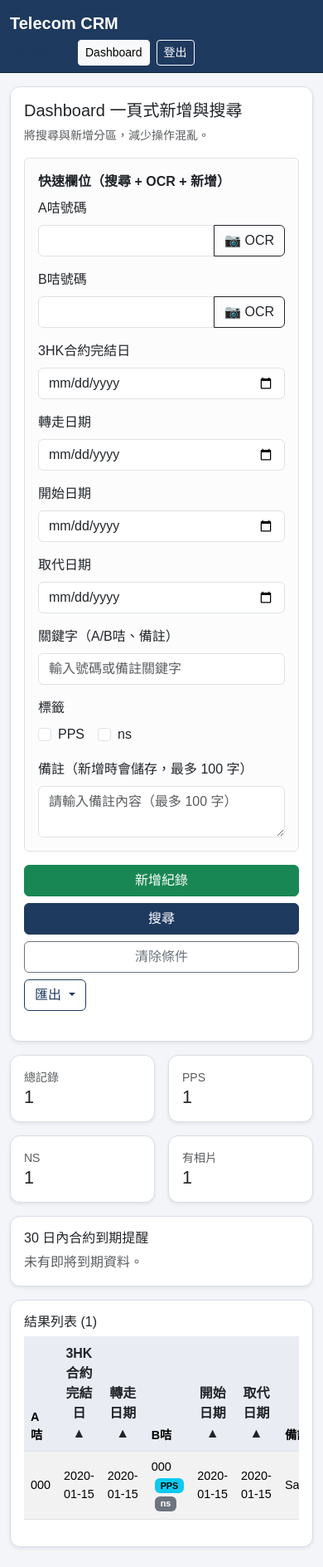
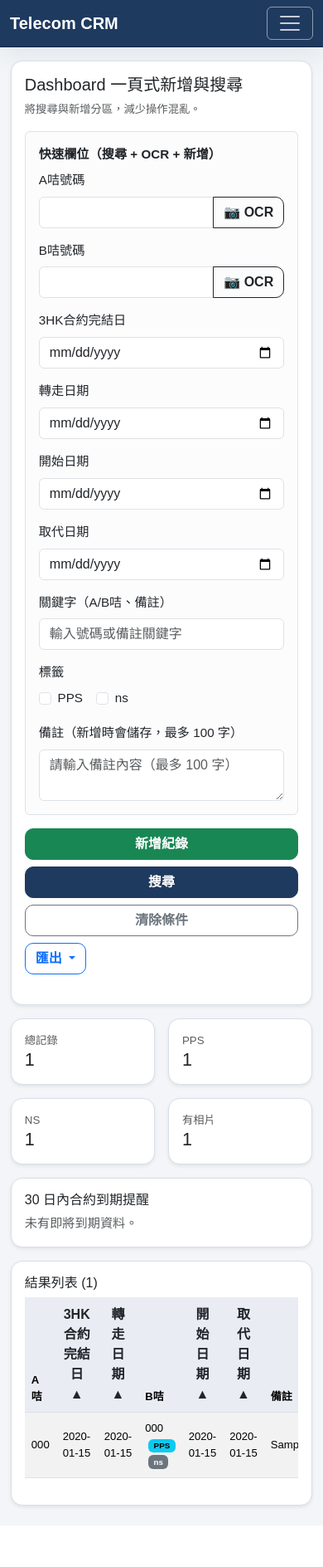
Before and after one commit to japanandykeung1979-tech/super-duper-tribble, a Flask app: page /dashboard in a window 390 px wide. Shown: the whole page at 83% size. After the commit the page ends 1820 px from the top, so only its background shows below. Run offline with Flask 3, Linux system fonts and the light colour scheme; the visitor is signed in with stand-in values (Sample User, id 1); tables that the repository leaves empty hold one stand-in row (values such as "Sample post"); grey boxes marked "Sample" are stand-in pictures.

Commit message:
Refactor CRM forms, security, and responsive UI polish

```diff
--- a/app.py
+++ b/app.py
@@ -12,7 +12,7 @@ from typing import Any
 from uuid import uuid4
 from xml.sax.saxutils import escape
 
-from flask import Flask, Response, flash, g, jsonify, redirect, render_template, request, session, url_for
+from flask import Flask, Response, abort, flash, g, jsonify, redirect, render_template, request, session, url_for
 from werkzeug.utils import secure_filename
 
 try:
@@ -29,6 +29,40 @@ app.config["SECRET_KEY"] = os.environ.get("SECRET_KEY", "dev-secret-key-change-m
 DNO_OPTIONS = ["CMHK", "CSL", "SmarTone", "3HK", "HKBN", "其他"]
 PLAN_OPTIONS = ["5G Basic", "5G Premium", "4.5G Value", "Family Plan", "Data SIM"]
 TIME_OPTIONS = ["AM", "PM"]
+DATE_FIELDS = ["contract_end_date", "transfer_out_date", "start_date", "replacement_date"]
+MNP_REQUIRED_FIELDS = [
+    "english_name",
+    "chinese_name",
+    "hkid",
+    "port_in_number",
+    "sim_number",
+    "dno",
+    "card_type",
+    "plan",
+    "cutover_date",
+    "cutover_time",
+    "real_name_registration",
+    "a_card_number",
+    "b_card_number",
+    "contract_end_date",
+    "transfer_out_date",
+    "start_date",
+    "replacement_date",
+]
+EDIT_REQUIRED_FIELDS = [
+    "english_name",
+    "chinese_name",
+    "hkid",
+    "port_in_number",
+    "sim_number",
+    "dno",
+    "card_type",
+    "plan",
+    "cutover_date",
+    "cutover_time",
+    "real_name_registration",
+]
+VALID_REAL_NAME_VALUES = {"是", "否"}
 UPLOAD_FOLDER = BASE_DIR / "static" / "uploads"
 ALLOWED_IMAGE_EXTENSIONS = {"png", "jpg", "jpeg", "gif", "webp", "bmp", "heic", "heif"}
 
@@ -86,6 +120,20 @@ def init_db() -> None:
         if column not in existing_columns:
             db.execute(f"ALTER TABLE orders ADD COLUMN {column} {column_type}")
 
+    db.executescript(
+        """
+        CREATE INDEX IF NOT EXISTS idx_orders_created_at ON orders(created_at DESC);
+        CREATE INDEX IF NOT EXISTS idx_orders_contract_end_date ON orders(contract_end_date);
+        CREATE INDEX IF NOT EXISTS idx_orders_transfer_out_date ON orders(transfer_out_date);
+        CREATE INDEX IF NOT EXISTS idx_orders_start_date ON orders(start_date);
+        CREATE INDEX IF NOT EXISTS idx_orders_replacement_date ON orders(replacement_date);
+        CREATE INDEX IF NOT EXISTS idx_orders_a_card_number ON orders(a_card_number);
+        CREATE INDEX IF NOT EXISTS idx_orders_b_card_number ON orders(b_card_number);
+        CREATE INDEX IF NOT EXISTS idx_orders_pps ON orders(pps);
+        CREATE INDEX IF NOT EXISTS idx_orders_ns ON orders(ns);
+        """
+    )
+
     db.commit()
     db.close()
 
@@ -105,6 +153,29 @@ def login_required(view):
         return view(**kwargs)
 
     return wrapped_view
+
+
+@app.before_request
+def csrf_protect() -> None:
+    if request.method != "POST":
+        return
+
+    token = request.form.get("_csrf_token") or request.headers.get("X-CSRF-Token")
+    expected = session.get("csrf_token")
+    if not expected or token != expected:
+        if request.path.startswith("/api/"):
+            abort(400, description="CSRF 驗證失敗。")
+        flash("表單驗證逾時，請重新提交。", "danger")
+        return redirect(request.url)
+
+
+@app.context_processor
+def inject_csrf_token() -> dict[str, str]:
+    token = session.get("csrf_token")
+    if not token:
+        token = uuid4().hex
+        session["csrf_token"] = token
+    return {"csrf_token": token}
 
 
 def insert_order(data: dict[str, Any]) -> None:
@@ -164,8 +235,6 @@ def build_order_filters(args) -> tuple[str, list[Any]]:
     pps = args.get("pps") == "1"
     ns = args.get("ns") == "1"
 
-    date_fields = ["contract_end_date", "transfer_out_date", "start_date", "replacement_date"]
-
     if port_in_number:
         query += " AND port_in_number LIKE ?"
         params.append(f"%{port_in_number}%")
@@ -192,7 +261,7 @@ def build_order_filters(args) -> tuple[str, list[Any]]:
         query += " AND replacement_date <= ?"
         params.append(replacement_date)
 
-    for field in date_fields:
+    for field in DATE_FIELDS:
         month = args.get(f"{field}_month", "").strip()
         year = args.get(f"{field}_year", "").strip()
         if month and year:
@@ -204,11 +273,34 @@ def build_order_filters(args) -> tuple[str, list[Any]]:
         keyword_like = f"%{keyword}%"
         params.extend([keyword_like, keyword_like, keyword_like])
 
-    if sort_by in date_fields and sort_order in {"asc", "desc"}:
+    if sort_by in DATE_FIELDS and sort_order in {"asc", "desc"}:
         query += f" ORDER BY {sort_by} {sort_order}, created_at DESC"
     else:
         query += " ORDER BY created_at DESC"
     return query, params
+
+
+def collect_form_data(form, required_fields: list[str]) -> dict[str, Any]:
+    form_data = {field: form.get(field, "").strip() for field in required_fields}
+    form_data["remark"] = form.get("remark", "").strip()[:100]
+    form_data["pps"] = 1 if form.get("pps") else 0
+    form_data["ns"] = 1 if form.get("ns") else 0
+    return form_data
+
+
+def validate_form_data(form_data: dict[str, Any], required_fields: list[str]) -> list[str]:
+    missing = [field for field in required_fields if not form_data.get(field)]
+
+    if "dno" in required_fields and form_data.get("dno") not in DNO_OPTIONS:
+        missing.append("dno")
+    if "plan" in required_fields and form_data.get("plan") not in PLAN_OPTIONS:
+        missing.append("plan")
+    if "cutover_time" in required_fields and form_data.get("cutover_time") not in TIME_OPTIONS:
+        missing.append("cutover_time")
+    if "real_name_registration" in required_fields and form_data.get("real_name_registration") not in VALID_REAL_NAME_VALUES:
+        missing.append("real_name_registration")
+
+    return missing
 
 
 def parse_date(date_str: str) -> datetime | None:
@@ -369,29 +461,7 @@ def logout():
 @login_required
 def mnp_form():
     if request.method == "POST":
-        required_fields = [
-            "english_name",
-            "chinese_name",
-            "hkid",
-            "port_in_number",
-            "sim_number",
-            "dno",
-            "card_type",
-            "plan",
-            "cutover_date",
-            "cutover_time",
-            "real_name_registration",
-            "a_card_number",
-            "b_card_number",
-            "contract_end_date",
-            "transfer_out_date",
-            "start_date",
-            "replacement_date",
-        ]
-        form_data = {field: request.form.get(field, "").strip() for field in required_fields}
-        form_data["remark"] = request.form.get("remark", "").strip()[:100]
-        form_data["pps"] = 1 if request.form.get("pps") else 0
-        form_data["ns"] = 1 if request.form.get("ns") else 0
+        form_data = collect_form_data(request.form, MNP_REQUIRED_FIELDS)
 
         uploaded_photo = request.files.get("photo")
         form_data["photo_path"] = save_uploaded_photo(uploaded_photo)
@@ -405,7 +475,7 @@ def mnp_form():
                 form_data=form_data,
             )
 
-        missing = [field for field, value in form_data.items() if field in required_fields and not value]
+        missing = validate_form_data(form_data, MNP_REQUIRED_FIELDS)
         if missing:
             flash("請填寫所有必填欄位。", "danger")
             return render_template(
@@ -523,7 +593,7 @@ def dashboard():
                 "sort_by": request.form.get("sort_by", "").strip(),
                 "sort_order": request.form.get("sort_order", "").strip(),
             }
-            for field in ["contract_end_date", "transfer_out_date", "start_date", "replacement_date"]:
+            for field in DATE_FIELDS:
                 search_params[f"{field}_month"] = request.form.get(f"{field}_month", "").strip()
                 search_params[f"{field}_year"] = request.form.get(f"{field}_year", "").strip()
             if request.form.get("pps"):
@@ -664,31 +734,8 @@ def edit_order(order_id: int):
         return redirect(url_for("dashboard"))
 
     if request.method == "POST":
-        required_fields = [
-            "english_name",
-            "chinese_name",
-            "hkid",
-            "port_in_number",
-            "sim_number",
-            "dno",
-            "card_type",
-            "plan",
-            "cutover_date",
-            "cutover_time",
-            "real_name_registration",
-        ]
-        form_data = {field: request.form.get(field, "").strip() for field in required_fields}
-        form_data["remark"] = request.form.get("remark", "").strip()[:100]
-        missing = [field for field in required_fields if not form_data[field]]
-
-        if form_data["dno"] not in DNO_OPTIONS:
-            missing.append("dno")
-        if form_data["plan"] not in PLAN_OPTIONS:
-            missing.append("plan")
-        if form_data["cutover_time"] not in TIME_OPTIONS:
-            missing.append("cutover_time")
-        if form_data["real_name_registration"] not in {"是", "否"}:
-            missing.append("real_name_registration")
+        form_data = collect_form_data(request.form, EDIT_REQUIRED_FIELDS)
+        missing = validate_form_data(form_data, EDIT_REQUIRED_FIELDS)
 
         if missing:
             flash("資料不完整或包含無效欄位，請檢查後重試。", "danger")
--- a/templates/base.html
+++ b/templates/base.html
@@ -3,38 +3,50 @@
 <head>
   <meta charset="utf-8">
   <meta name="viewport" content="width=device-width, initial-scale=1">
+  <meta name="csrf-token" content="{{ csrf_token }}">
   <title>{% block title %}Telecom CRM{% endblock %}</title>
   <link href="https://cdn.jsdelivr.net/npm/bootstrap@5.3.3/dist/css/bootstrap.min.css" rel="stylesheet">
   <style>
     :root {
       --crm-primary: #1f3a5f;
       --crm-primary-dark: #152c4a;
-      --crm-accent: #2f5f8f;
       --crm-bg: #f3f5f8;
       --crm-surface: #ffffff;
       --crm-border: #d8dee8;
       --crm-text: #1e293b;
+      --crm-shadow: 0 10px 30px rgba(31, 58, 95, .08);
     }
 
     body {
       background: var(--crm-bg);
       color: var(--crm-text);
       font-family: "Noto Sans TC", "Microsoft JhengHei", "PingFang TC", "Heiti TC", sans-serif;
+      font-size: 0.95rem;
     }
     .navbar {
       background: var(--crm-primary);
       border-bottom: 1px solid #10233f;
+      box-shadow: var(--crm-shadow);
     }
-    .navbar .navbar-brand {
+    .navbar .navbar-brand,
+    .navbar .nav-link {
       color: #fff;
     }
-    .navbar .navbar-brand:hover {
-      color: #dbe7f5;
+    .navbar .navbar-toggler {
+      border-color: rgba(255, 255, 255, 0.5);
+    }
+    .navbar .navbar-toggler-icon {
+      filter: brightness(0) invert(1);
     }
     .card {
       border: 1px solid var(--crm-border);
-      border-radius: 12px;
+      border-radius: 14px;
       background: var(--crm-surface);
+      box-shadow: var(--crm-shadow);
+    }
+    .btn {
+      border-radius: 10px;
+      font-weight: 600;
     }
     .btn-primary {
       background-color: var(--crm-primary);
@@ -44,21 +56,22 @@
       background-color: var(--crm-primary-dark);
       border-color: var(--crm-primary-dark);
     }
-    .btn-outline-primary {
-      color: var(--crm-primary);
-      border-color: var(--crm-primary);
-    }
-    .btn-outline-primary:hover {
-      color: #fff;
-      background-color: var(--crm-primary);
-      border-color: var(--crm-primary);
-    }
     .table thead {
       --bs-table-bg: #e9edf3;
       color: #10233f;
     }
     .table-responsive {
-      font-size: 0.9rem;
+      font-size: .9rem;
+    }
+    .order-photo {
+      max-width: 80px;
+      max-height: 80px;
+      object-fit: cover;
+    }
+
+    @media (max-width: 768px) {
+      main.container { padding-inline: 0.8rem; }
+      .table-responsive { font-size: .82rem; }
     }
   </style>
 </head>
@@ -67,10 +80,15 @@
   <nav class="navbar navbar-expand-lg mb-3">
     <div class="container">
       <a class="navbar-brand fw-semibold" href="{{ url_for('dashboard') }}">Telecom CRM</a>
-      <div class="d-flex gap-2">
-        <a class="btn btn-outline-primary btn-sm" href="{{ url_for('mnp_form') }}">新增轉台</a>
-        <a class="btn btn-light btn-sm" href="{{ url_for('dashboard') }}">Dashboard</a>
-        <a class="btn btn-outline-light btn-sm" href="{{ url_for('logout') }}">登出</a>
+      <button class="navbar-toggler" type="button" data-bs-toggle="collapse" data-bs-target="#navbarContent" aria-controls="navbarContent" aria-expanded="false" aria-label="Toggle navigation">
+        <span class="navbar-toggler-icon"></span>
+      </button>
+      <div class="collapse navbar-collapse" id="navbarContent">
+        <div class="ms-lg-auto d-grid d-lg-flex gap-2 mt-2 mt-lg-0">
+          <a class="btn btn-outline-light btn-sm" href="{{ url_for('mnp_form') }}">新增轉台</a>
+          <a class="btn btn-light btn-sm" href="{{ url_for('dashboard') }}">Dashboard</a>
+          <a class="btn btn-outline-light btn-sm" href="{{ url_for('logout') }}">登出</a>
+        </div>
       </div>
     </div>
   </nav>
--- a/templates/dashboard.html
+++ b/templates/dashboard.html
@@ -9,6 +9,7 @@
     </div>
 
     <form id="dashboard-form" method="post" class="row g-3 align-items-end">
+      <input type="hidden" name="_csrf_token" value="{{ csrf_token }}">
       <div class="col-12">
         <div class="border rounded p-3 bg-light-subtle">
           <div class="fw-semibold mb-2">快速欄位（搜尋 + OCR + 新增）</div>
@@ -172,7 +173,7 @@
             <td>
               {% if order['photo_path'] %}
               <a href="{{ url_for('static', filename=order['photo_path']) }}" target="_blank" rel="noopener">
-                <img src="{{ url_for('static', filename=order['photo_path']) }}" alt="訂單相片 {{ order['id'] }}" style="max-width: 80px; max-height: 80px;" class="img-thumbnail">
+                <img src="{{ url_for('static', filename=order['photo_path']) }}" alt="訂單相片 {{ order['id'] }}" class="img-thumbnail order-photo">
               </a>
               {% else %}
               <span class="text-muted">無</span>
@@ -182,6 +183,7 @@
               <div class="d-flex gap-2">
                 <a class="btn btn-sm btn-outline-primary" href="{{ url_for('edit_order', order_id=order['id']) }}">編輯</a>
                 <form method="post" action="{{ url_for('delete_order', order_id=order['id'], **request.args.to_dict(flat=False)) }}" onsubmit="return confirm('確定要刪除此筆訂單嗎？');">
+                  <input type="hidden" name="_csrf_token" value="{{ csrf_token }}">
                   <button type="submit" class="btn btn-sm btn-outline-danger">刪除</button>
                 </form>
               </div>
@@ -203,6 +205,7 @@
     const statusEl = document.getElementById('dashboard-ocr-status');
     const aInput = document.getElementById('a-card-input');
     const bInput = document.getElementById('b-card-input');
+    const csrfToken = document.querySelector('meta[name="csrf-token"]')?.content || '';
     let targetField = '';
 
     if (form && cameraInput && statusEl && aInput && bInput) {
@@ -229,6 +232,7 @@
           const response = await fetch('/api/dashboard/ocr-add', {
             method: 'POST',
             body: formData,
+            headers: { 'X-CSRF-Token': csrfToken },
           });
           const result = await response.json();
           if (!response.ok) throw new Error(result.error || 'OCR 新增失敗。');
--- a/templates/edit_order.html
+++ b/templates/edit_order.html
@@ -5,6 +5,7 @@
   <div class="card-body">
     <h2 class="h5 mb-3">編輯訂單 #{{ order_id }}</h2>
     <form method="post" class="row g-3">
+      <input type="hidden" name="_csrf_token" value="{{ csrf_token }}">
       <div class="col-12 col-md-6">
         <label class="form-label">英文名</label>
         <input type="text" name="english_name" class="form-control" value="{{ order['english_name'] }}" required>
--- a/templates/login.html
+++ b/templates/login.html
@@ -7,6 +7,7 @@
       <div class="card-body p-4">
         <h1 class="h4 mb-3 text-center">登入系統</h1>
         <form method="post" novalidate>
+          <input type="hidden" name="_csrf_token" value="{{ csrf_token }}">
           <div class="mb-3">
             <label class="form-label">帳號</label>
             <input type="text" name="username" class="form-control" required>
--- a/templates/mnp_form.html
+++ b/templates/mnp_form.html
@@ -5,6 +5,7 @@
   <div class="card-body">
     <h2 class="h5 mb-3">轉台登記表單</h2>
     <form method="post" enctype="multipart/form-data" class="row g-3">
+      <input type="hidden" name="_csrf_token" value="{{ csrf_token }}">
       <div class="col-12 col-md-6">
         <label class="form-label">英文名</label>
         <input type="text" name="english_name" class="form-control" value="{{ form_data.get('english_name', '') }}" required>
@@ -130,6 +131,7 @@
     const photoInput = document.getElementById('photo-input');
     const aCardNumberInput = document.getElementById('a-card-number');
     const ocrStatus = document.getElementById('ocr-status');
+    const csrfToken = document.querySelector('meta[name="csrf-token"]')?.content || '';
 
     if (!scanButton || !photoInput || !aCardNumberInput || !ocrStatus) {
       return;
@@ -154,6 +156,7 @@
         const response = await fetch('/api/ocr', {
           method: 'POST',
           body: formData,
+          headers: { 'X-CSRF-Token': csrfToken },
         });
 
         const result = await response.json();
@@ -162,7 +165,6 @@
           throw new Error(result.error || 'OCR 辨識失敗');
         }
 
-        // 註解：目前優先把 SIM 卡號碼回填到第一行 A咭號碼，可按流程再擴充更多欄位。
         if (result.sim_card_number) {
           aCardNumberInput.value = result.sim_card_number;
           ocrStatus.textContent = `辨識完成，已填入 A咭號碼：${result.sim_card_number}`;
```
